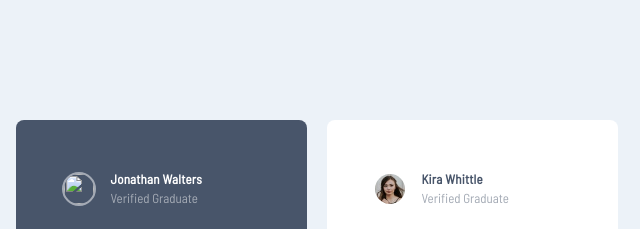
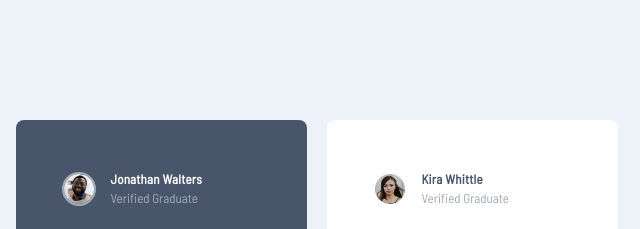
Before and after one commit to evanhill1989/Testimonials-grid-section, a plain HTML site: page index.html in a window 1280 px wide. Shown: the top 229 px of the page, 634-1274 px from the left. Drawn offline with Linux system fonts and the light colour scheme; files whose address does not match are found by name.

Commit message:
Update index.html

```diff
--- a/index.html
+++ b/index.html
@@ -41,7 +41,7 @@
         <article class="Walters">
 
             <div class="id-container">
-                    <img class="avatar" src= "images/image-jonathan.jpg">
+                    <img class="avatar" src= "image-jonathan.jpg">
                         <div class="id-name-grad">
                             <div class="name">Jonathan Walters</div>
                             <div class="grad">Verified Graduate</div>
```
